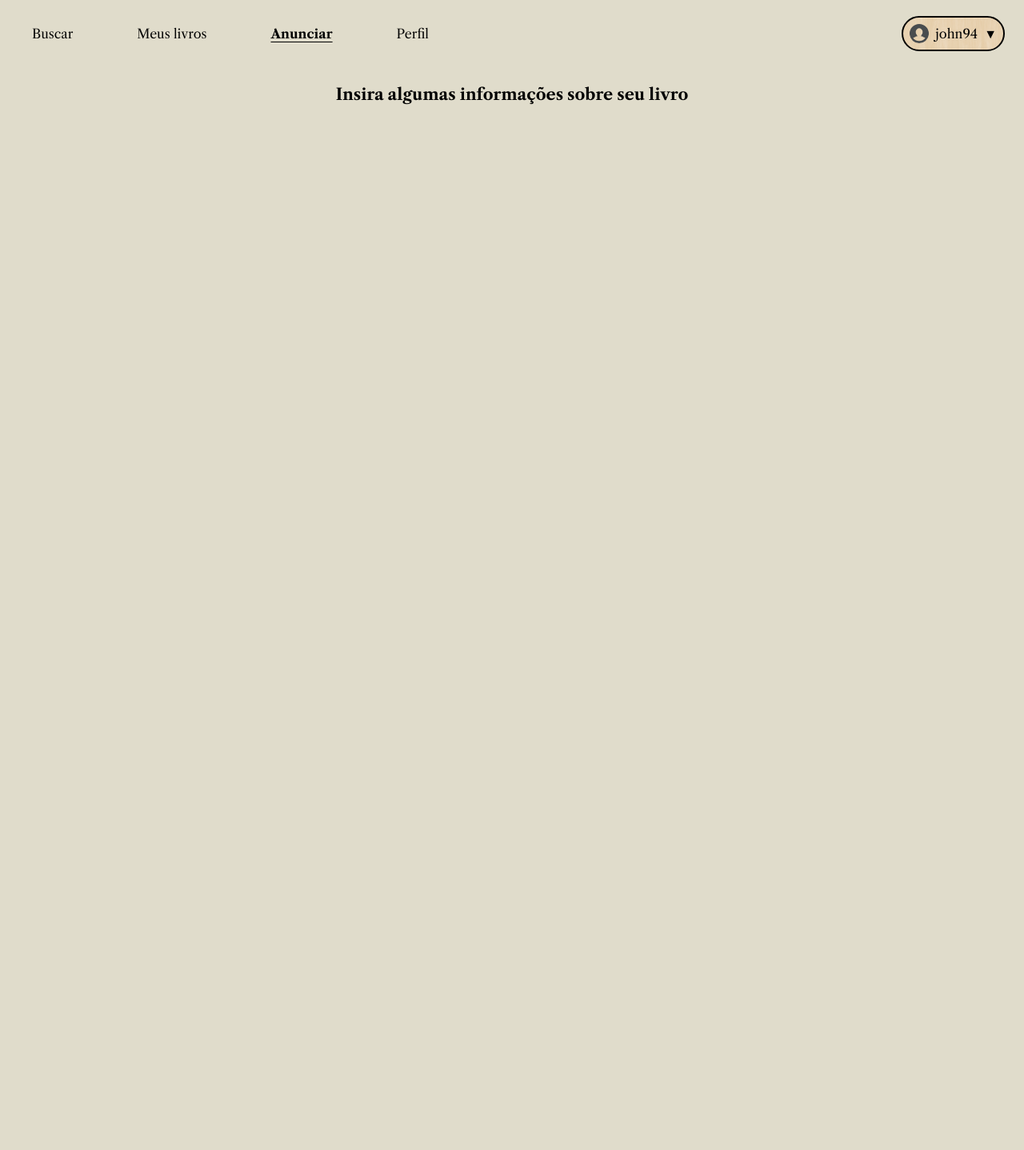
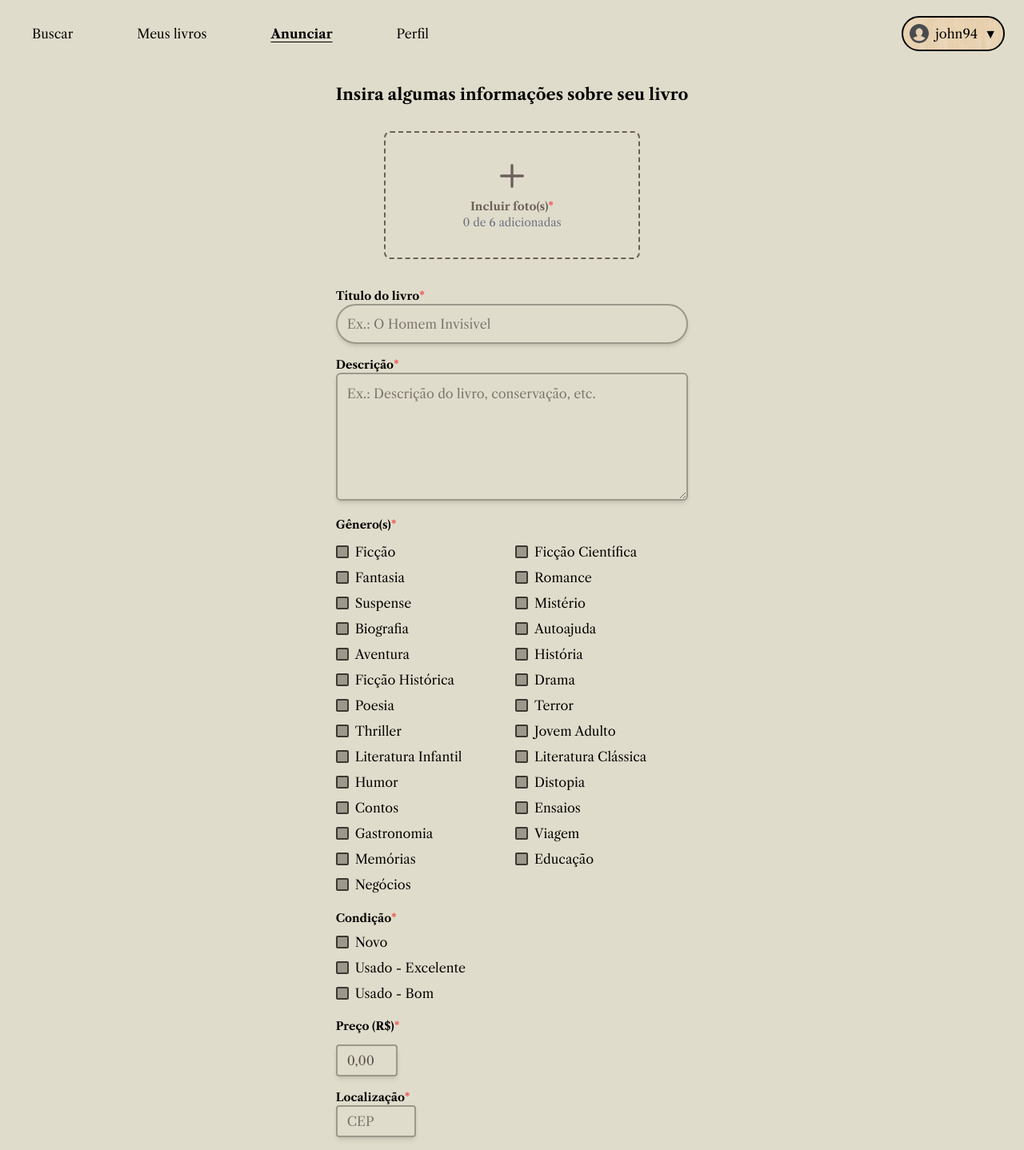
Before and after one commit to brndeveloper/literary-rotation, a React (Vite) app: page /anunciar in a window 1280 px wide. Shown: the whole page at 80% size. Before the commit the page ends 800 px from the top, so only its background shows below. Built offline with nearby package versions, Linux system fonts and the light colour scheme.

Commit message:
feat: adjust BookAdvertise page with necessary fields for book advertisement

```diff
--- a/src/pages/BookAdvertise.jsx
+++ b/src/pages/BookAdvertise.jsx
@@ -1,7 +1,50 @@
+import { useForm } from "react-hook-form";
+import BookLocationForm from "../components/BookLocationForm";
+import Input from "../components/Input";
 import Navbar from "../components/Navbar";
+import SidebarConditionFilter from "../components/SidebarConditionFilter";
+import SideBarGenreFilter from "../components/SidebarGenreFilter";
+import SidebarPriceFilter from "../components/SidebarPriceFilter";
+import TextArea from "../components/TextArea";
+import UploadBox from "../components/UploadBox";
 import "../styles/CustomScrollbar.css";
+// import db from "../../db.json"
 
 function BookAdvertisePage() {
+  const {
+    register,
+    formState: { errors },
+    trigger,
+    setError,
+  } = useForm();
+
+  /*
+  const getBookId = () => {
+    const lastId = db.books.reduce(
+      (maxId, book) => Math.max(maxId, book.id),
+      0
+    );
+    return lastId + 1;
+  };
+
+  const handleAnnounceBookClick = async (data) => {
+    const id = getBookId();
+    const date = new Date().toISOString();
+
+    const book = {
+      id,
+      ownerId: 6,
+      title: data.title,
+      description: data.description,
+      genres: data.genres,
+      condition: data.condition,
+      price: data.price,
+      location: data.location,
+      images: data.upload,
+    };
+  };
+  */
+
   return (
     <div className="custom-scrollbar mx-auto flex h-screen max-w-screen-2xl flex-col">
       <Navbar />
@@ -10,7 +53,82 @@ function BookAdvertisePage() {
           Insira algumas informações sobre seu livro
         </h2>
 
-        <form></form>
+        <form>
+          <div className="flex flex-col items-start space-y-4">
+            <div className="w-full">
+              <UploadBox
+                id="file-upload-adv"
+                register={register}
+                trigger={trigger}
+                errorMessage={errors?.upload?.message}
+              />
+              <Input
+                id="title"
+                label="Título do livro"
+                placeholder="Ex.: O Homem Invisível"
+                isRequired={true}
+                {...register("title", {
+                  required: "O título do livro é obrigatório.",
+                  validate: (value) => {
+                    if (!value.trim()) {
+                      return "O título não pode ser vazio.";
+                    }
+                    return true;
+                  },
+                  onBlur: () => trigger("title"),
+                })}
+                errorMessage={errors?.title?.message}
+              />
+              <TextArea
+                id="description"
+                label="Descrição"
+                placeholder="Ex.: Descrição do livro, conservação, etc."
+                isRequired={true}
+                {...register("description", {
+                  required: "A descrição do livro é obrigatória.",
+                  validate: (value) => {
+                    if (!value.trim()) {
+                      return "A descrição não pode ser vazia.";
+                    }
+                    return true;
+                  },
+                  onBlur: () => trigger("description"),
+                })}
+                errorMessage={errors?.description?.message}
+              />
+              <SideBarGenreFilter
+                id="genre-adv"
+                advertise={true}
+                register={register}
+                trigger={trigger}
+                errorMessage={errors?.genres?.message}
+                customErrorMessage="Pelo menos um gênero deve ser selecionado."
+              />
+              <SidebarConditionFilter
+                id="condition-adv"
+                advertise={true}
+                register={register}
+                trigger={trigger}
+                errorMessage={errors?.condition?.message}
+                customErrorMessage="A condição do livro é obrigatória."
+              />
+              <SidebarPriceFilter
+                id="price-adv"
+                advertise={true}
+                register={register}
+                trigger={trigger}
+                errorMessage={errors?.price?.message}
+              />
+              <BookLocationForm
+                id="location-adv"
+                register={register}
+                trigger={trigger}
+                errorMessage={errors?.location?.message}
+                setError={setError}
+              />
+            </div>
+          </div>
+        </form>
       </div>
     </div>
   );
```
